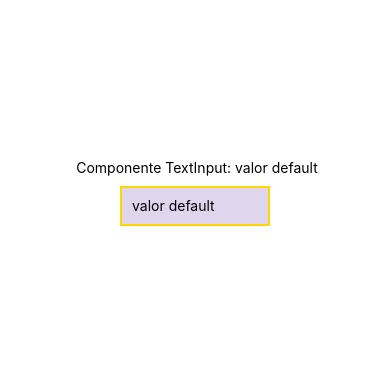
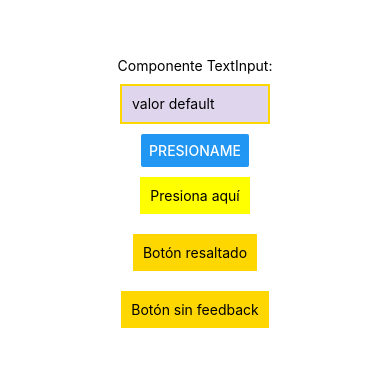
Before and after one commit to jlsxmo/ProgramacionMovil182, a React Native app in the folder holaMundo/: screen / in a window 390 px wide. Shown: the part 225-592 px from the top of the page. Built offline with nearby package versions, Linux system fonts and the light colour scheme.

Commit message:
Práctica 8 - fin

```diff
--- a/holaMundo/App.js
+++ b/holaMundo/App.js
@@ -1,8 +1,92 @@
 import { StatusBar } from 'expo-status-bar';
-import { StyleSheet, Text, View, Button, TextInput } from 'react-native';
+import { StyleSheet, Text, View, Button, TextInput, TouchableOpacity, TouchableHighlight, TouchableWithoutFeedback } from 'react-native';
 import React, { useState } from 'react';
 
-/*
+export default function App() {
+
+  const [text, setText] = useState('valor default')
+  const [submit, setSubmit] = useState('')
+
+  return (
+    <View style={styles.container}>
+
+      <Text> Componente TextInput: {submit}</Text>
+
+      <TextInput style={styles.input} placeholder='Soy una entrada' onChangeText={(t)=>setText(t)} value={text}/>
+
+      <Button title='Presioname' onPress={()=>{setSubmit(text); alert('Texto enviado')}}/>
+
+      <TouchableOpacity style={styles.botonOpaco}>
+        <Text>Presiona aquí</Text>
+      </TouchableOpacity>
+
+      <TouchableHighlight style={styles.botonResaltado} onPress={()=>alert('Tocaste el botón')}>
+        <Text>Botón resaltado</Text>
+      </TouchableHighlight>
+
+      <TouchableWithoutFeedback onPress={()=>alert('Tocaste el botón')}>
+        <View style={styles.botonResaltado}>
+          <Text>Botón sin feedback</Text>
+        </View>
+      </TouchableWithoutFeedback>
+
+
+      <StatusBar style="auto" />
+    </View>
+  );
+}
+
+const styles = StyleSheet.create({
+  container: {
+    flex: 1,
+    flexDirection: 'column',
+    backgroundColor: '#fff',
+    alignItems: 'center',
+    justifyContent: 'center',
+  },
+  input: {
+    backgroundColor: '#dfd5ed',
+    height: 40,
+    width: 150,
+    margin: 10,
+    borderWidth: 2,
+    borderColor: 'gold',
+    padding: 10,
+  },
+  botonOpaco: {
+    backgroundColor: 'yellow',
+    padding: 10,
+    margin: 10,
+  },
+  botonResaltado: {
+    backgroundColor: 'gold',
+    padding: 10,
+    margin: 10,
+  },
+  /*
+  text:{
+    color : 'yellow',
+    fontSize : 25,
+    height: 150,
+    //width: 150,
+  },
+  red:{
+    backgroundColor: 'red',
+    //flex: 1,
+  },
+  blue:{
+    backgroundColor: 'blue',
+    //flex: 2,
+  },
+  green:{
+    backgroundColor: 'green',
+    //flex: 3,
+  },
+  */
+});
+
+
+/* Ejemplos básicos de uso de componentes
 const Texto = ({ contenido, actualizarContenido }) => {
   return (<Text>{contenido}</Text>);
 };
@@ -32,59 +116,45 @@ const Texto = ({estilo}) => {
     setContenido('State actualizo este texto');
   }
   return (<Text style={[styles.text,estilo]} onPress={actualizarContenido}>{contenido}</Text>)
-}*/
+}
+*/
 
+/* Ejemplo de TouchableHighlight
+import React from 'react';
+import { TouchableOpacity, Text, StyleSheet, View } from 'react-native';
 
-export default function App() {
-
-  const [text, setText] = useState('valor default')
+const App = () => {
+  const handlePress = () => {
+    alert('¡Botón presionado!');
+  };
 
   return (
     <View style={styles.container}>
-
-      <Text> Componente TextInput: {text}</Text>
-
-      <TextInput style={styles.input} placeholder='Soy una entrada' onChangeText={(t)=>setText(t)} value={text}/>
-
-      <StatusBar style="auto" />
+      <TouchableOpacity style={styles.button} onPress={handlePress}>
+        <Text style={styles.buttonText}>Presioname</Text>
+      </TouchableOpacity>
     </View>
   );
-}
+};
 
 const styles = StyleSheet.create({
   container: {
     flex: 1,
-    flexDirection: 'column',
+    justifyContent: 'center',
+    alignItems: 'center',
     backgroundColor: '#fff',
-    alignItems: 'center',
-    justifyContent: 'center',
   },
-  input: {
-    backgroundColor: '#dfd5ed',
-    height: 40,
-    width: 150,
-    margin: 10,
-    borderWidth: 2,
-    borderColor: 'gold',
-    padding: 10,
+  button: {
+    backgroundColor: '#841584',
+    padding: 15,
+    borderRadius: 10,
   },
-  /*
-  text:{
-    color : 'yellow',
-    fontSize : 25,
-    height: 150,
-    //width: 150,
+  buttonText: {
+    color: 'white',
+    fontSize: 16,
+    textAlign: 'center',
   },
-  red:{
-    backgroundColor: 'red',
-    //flex: 1,
-  },
-  blue:{
-    backgroundColor: 'blue',
-    //flex: 2,
-  },
-  green:{
-    backgroundColor: 'green',
-    //flex: 3,
-  },*/
 });
+
+export default App;
+*/
```
